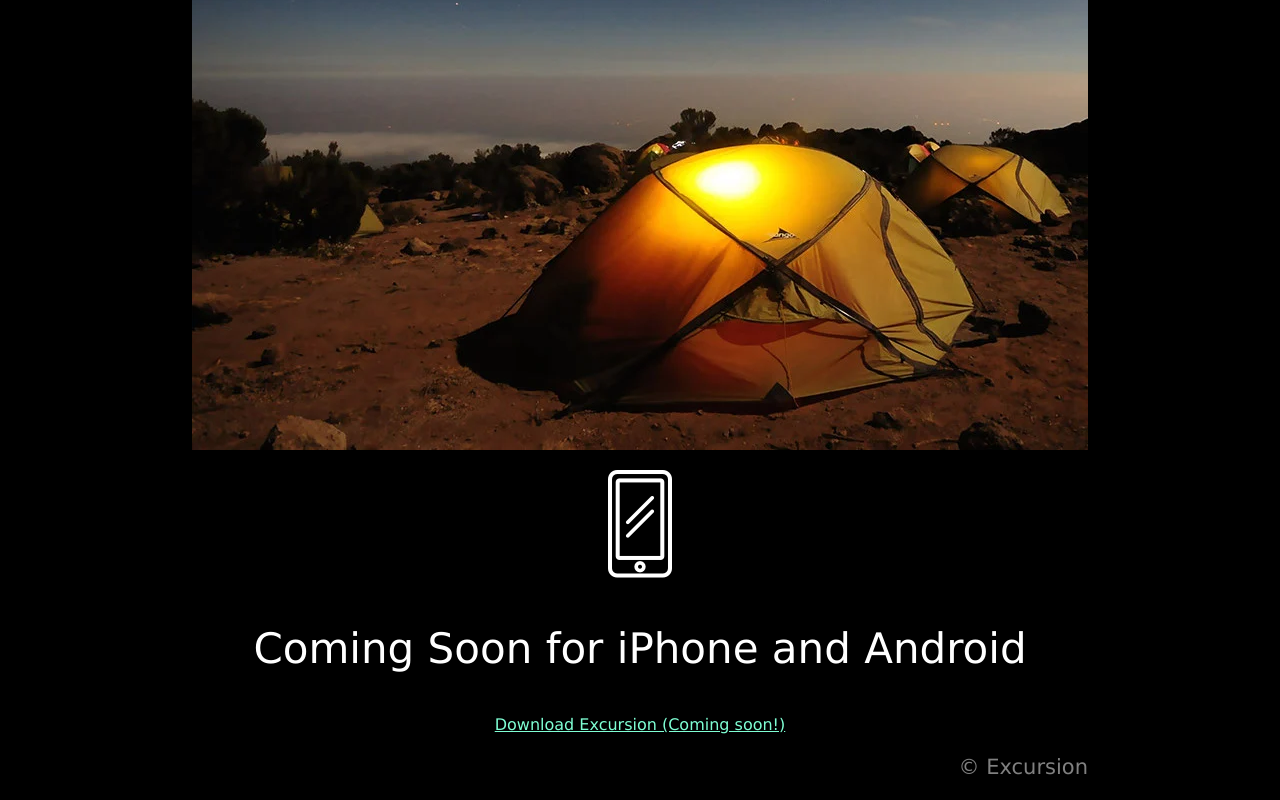
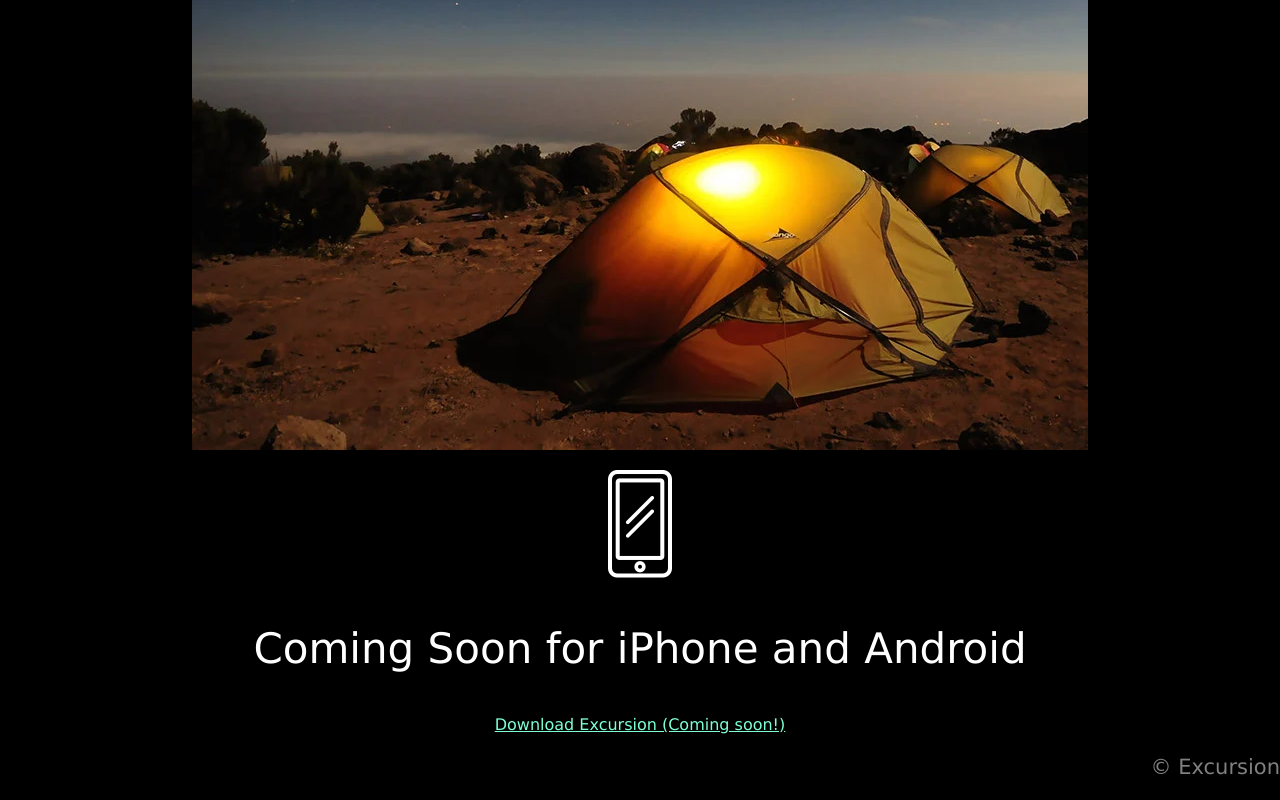
Before and after one commit to constMeEqualAwesome/excursion, a plain HTML site: page index.html in a window 1280 px wide. Shown: the part 602-1402 px from the top of the page. Drawn offline with Linux system fonts and the light colour scheme; files that its build step writes are made by us from their sources; files whose address does not match are found by name.

Commit message:
Update style.css

```diff
--- a/resources/css/style.css
+++ b/resources/css/style.css
@@ -32,5 +32,4 @@ p {
 
 #copywrite {
   text-align: right;
-  margin-right: 15%;
 }
```
